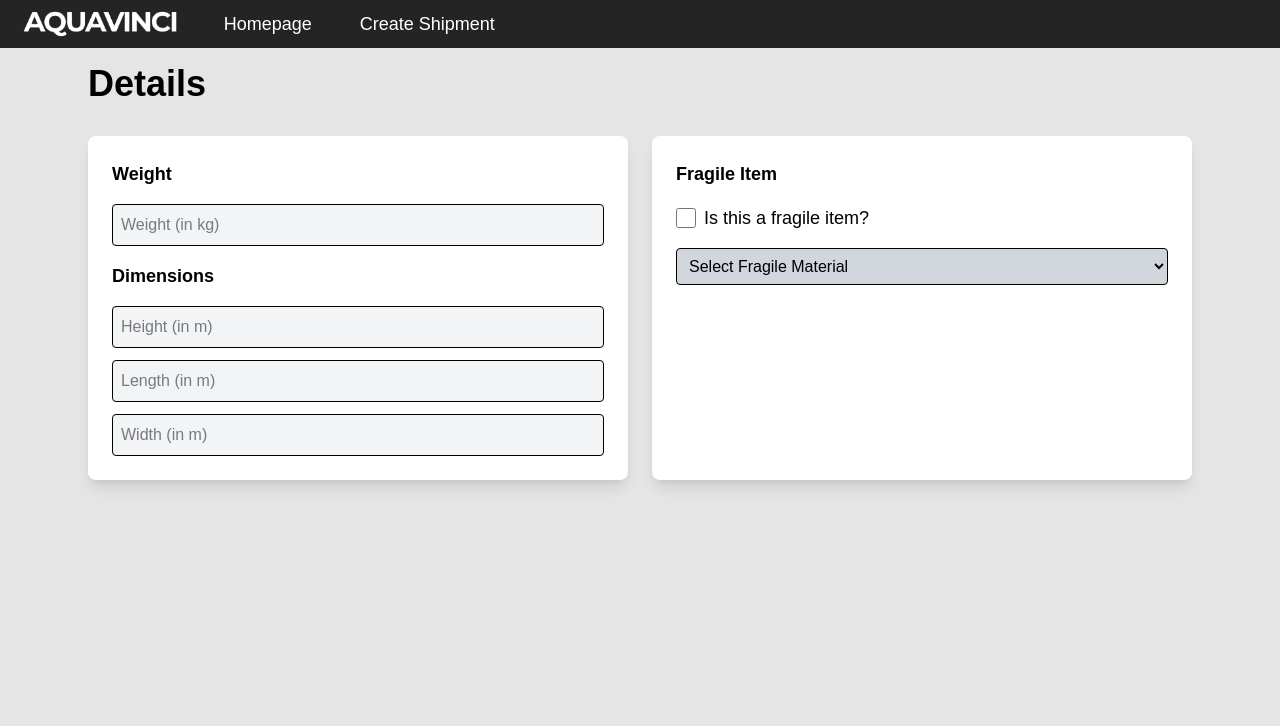
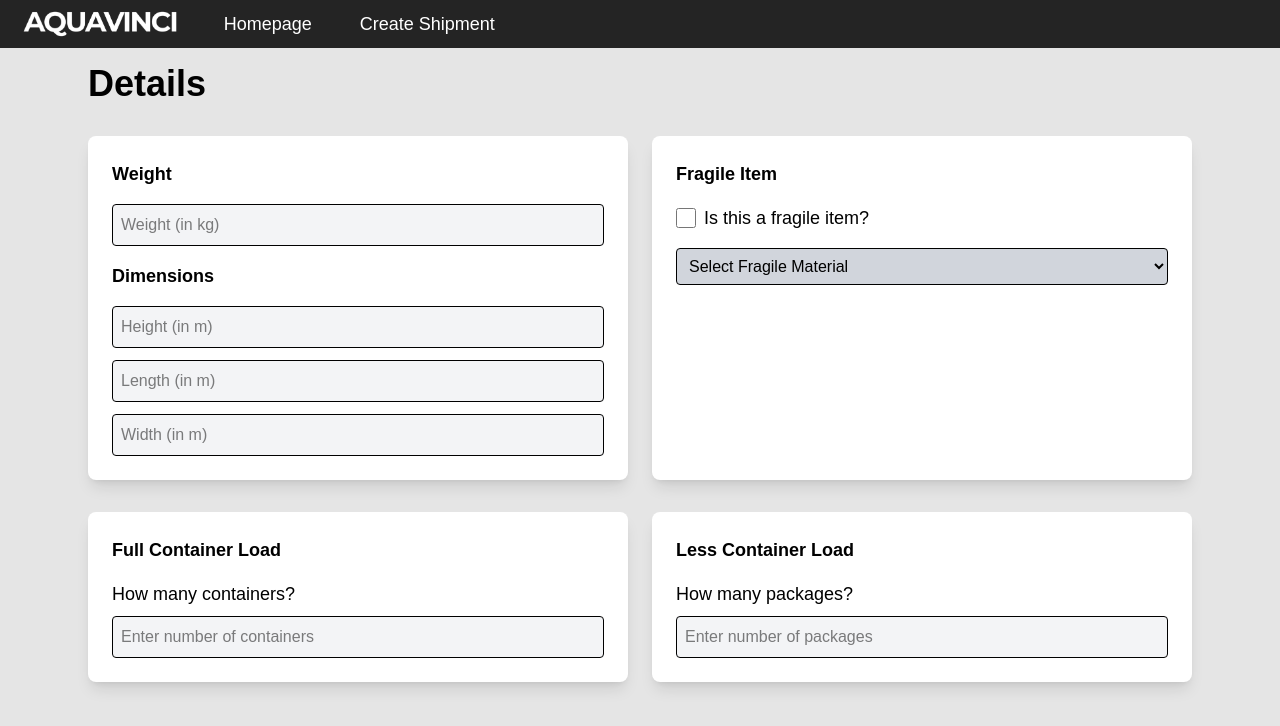
Before and after one commit to AlketKuehne/aquavinci, a Next.js app: page /create-shipment/details in a window 1280 px wide. Shown: the top 726 px of the page. Built offline with nearby package versions, Linux system fonts and the light colour scheme.

Commit message:
added boxes

```diff
--- a/app/create-shipment/details/page.tsx
+++ b/app/create-shipment/details/page.tsx
@@ -15,6 +15,8 @@ export default function DetailsPage() {
   const [width, setWidth] = useState("");
   const [isFragile, setIsFragile] = useState(false);
   const [fragileMaterial, setFragileMaterial] = useState("");
+  const [fclSelection, setFclSelection] = useState<string | null>(null);
+  const [lclSelection, setLclSelection] = useState<string | null>(null);
 
   useEffect(() => {
     const handleBeforeUnload = (event: BeforeUnloadEvent) => {
@@ -168,6 +170,41 @@ export default function DetailsPage() {
             </select>
           </div>
         </div>
+
+        {/* New Boxes */}
+        <div className="flex justify-between w-full mt-8 gap-x-6">
+          {/* Box for FCL */}
+          <div className="bg-white p-6 shadow-lg rounded-lg w-[50%]">
+            <h2 className="text-lg font-bold mb-4">Full Container Load</h2>
+            <label htmlFor="fclQuantity" className="block text-lg font-medium mb-2">
+              How many {fclSelection || "containers"}?
+            </label>
+            <input
+              id="fclQuantity"
+              type="number"
+              placeholder={`Enter number of ${fclSelection || "containers"}`}
+              className="w-full p-2 border rounded bg-gray-100"
+              disabled={!fclSelection}
+              aria-label="FCL Quantity"
+            />
+          </div>
+
+          {/* Box for LCL */}
+          <div className="bg-white p-6 shadow-lg rounded-lg w-[50%]">
+            <h2 className="text-lg font-bold mb-4">Less Container Load</h2>
+            <label htmlFor="lclQuantity" className="block text-lg font-medium mb-2">
+              How many {lclSelection || "packages"}?
+            </label>
+            <input
+              id="lclQuantity"
+              type="number"
+              placeholder={`Enter number of ${lclSelection || "packages"}`}
+              className="w-full p-2 border rounded bg-gray-100"
+              disabled={!lclSelection}
+              aria-label="LCL Quantity"
+            />
+          </div>
+        </div>
       </div>
 
       {showCancelPopup && (
```
